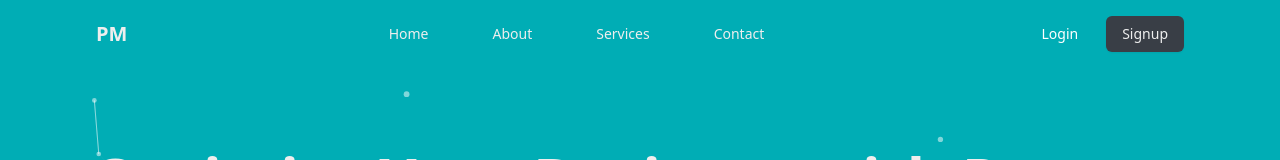
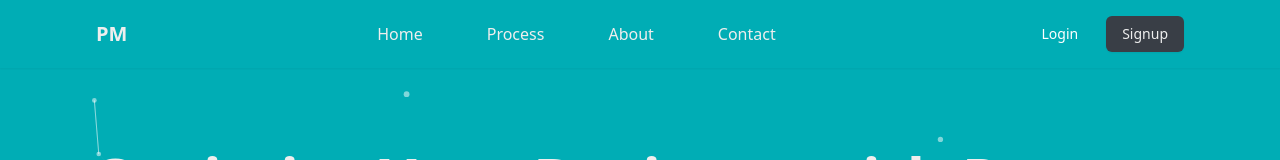
Before and after one commit to Mohammad-Vatankhah/Process-Mining-Web-App, a Next.js app in the folder Frontend/: page / in a window 1280 px wide. Shown: the top 160 px of the page. Built offline with nearby package versions, Linux system fonts and the light colour scheme.

Commit message:
navbar refactored

```diff
--- a/Frontend/src/components/navbar.tsx
+++ b/Frontend/src/components/navbar.tsx
@@ -11,13 +11,12 @@ import Link from "next/link";
 
 export default function Navbar() {
   const [user, setUser] = useState<User | undefined>();
-  const [isMobile, setIsMobile] = useState(window.innerWidth < 769);
   const [showModal, setShowModal] = useState(false);
 
   const navLinks = [
     { title: "Home", url: "/" },
+    { title: "Process", url: "/process" },
     { title: "About", url: "/about" },
-    { title: "Services", url: "/services" },
     { title: "Contact", url: "/contact" },
   ];
 
@@ -42,28 +41,17 @@ export default function Navbar() {
     if (accessToken) {
       fetchUser(accessToken);
     }
-
-    const handleResize = () => {
-      setIsMobile(window.innerWidth < 769);
-    };
-
-    window.addEventListener("resize", handleResize);
-
-    return () => {
-      window.removeEventListener("resize", handleResize);
-    };
   }, []);
 
   return (
     <>
-      {!isMobile ? (
-        // Laptop Navbar Code Here
-        <nav className="bg-primary text-primary-foreground">
+      {/* large screen nav */}
+      <nav className="bg-primary text-primary-foreground sticky top-0 z-50 shadow-sm hidden md:block">
         <div className="flex justify-between mx-auto items-center py-4 px-24">
           <div className="text-primary-foreground font-bold text-xl">PM</div>
           <ul className="flex gap-8 md:gap-16 items-center justify-center text-center cursor-pointer">
             {navLinks.map((link, index) => (
-                <li key={index} className="text-primary-foreground text-sm">
+              <li key={index} className="text-primary-foreground text-md">
                 <Link href={link.url}>{link.title}</Link>
               </li>
             ))}
@@ -73,13 +61,10 @@ export default function Navbar() {
           </ul>
         </div>
       </nav>
-      ) : (
-        // Mobile Navbar Code Here
-        <nav className="bg-primary text-primary-foreground py-4 px-4">
+      {/* mobile nav */}
+      <nav className="bg-primary text-primary-foreground py-4 px-4 sticky top-0 z-50 shadow-sm md:hidden">
         <div className="mx-auto flex justify-between items-center">
-            <div className="text-primary-foreground font-bold text-xl">
-              Logo
-            </div>
+          <div className="text-primary-foreground font-bold text-xl">Logo</div>
           <div className="flex justify-end items-center gap-3 text-primary-foreground cursor-pointer">
             <UserButtons user={user} setUser={setUser} />
             <FaBars
@@ -103,7 +88,7 @@ export default function Navbar() {
                     key={index}
                     className="text-secondary-foreground font-light text-2xl cursor-pointer"
                   >
-                      {link.title}
+                    <Link href={link.url}>{link.title}</Link>
                   </span>
                 ))}
               </div>
@@ -111,7 +96,6 @@ export default function Navbar() {
           </div>
         )}
       </nav>
-      )}
     </>
   );
 }
```
Lines whose indentation alone changed are shown as unchanged.
